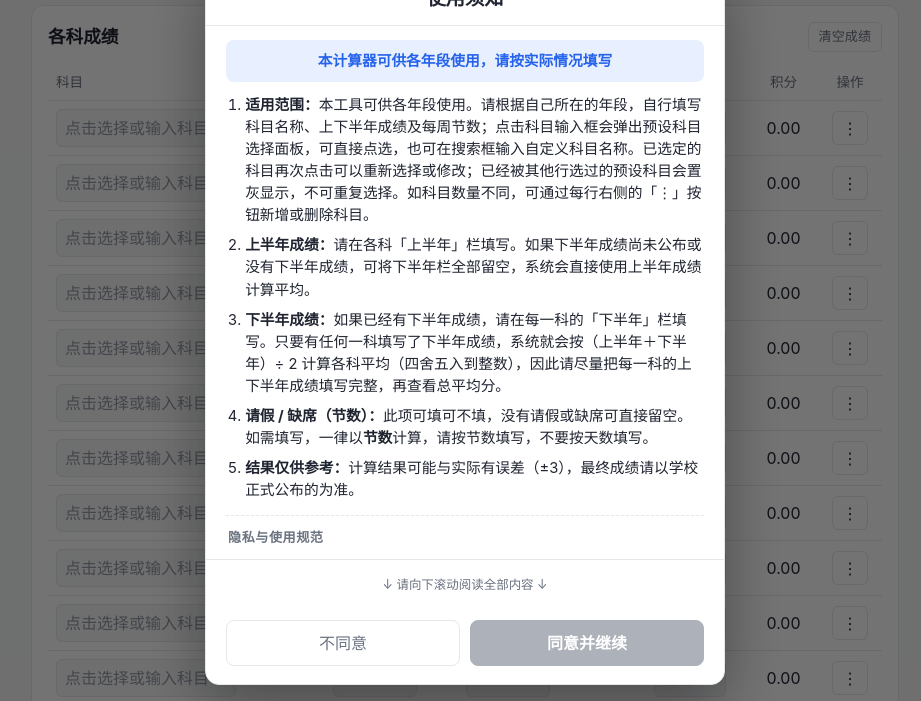
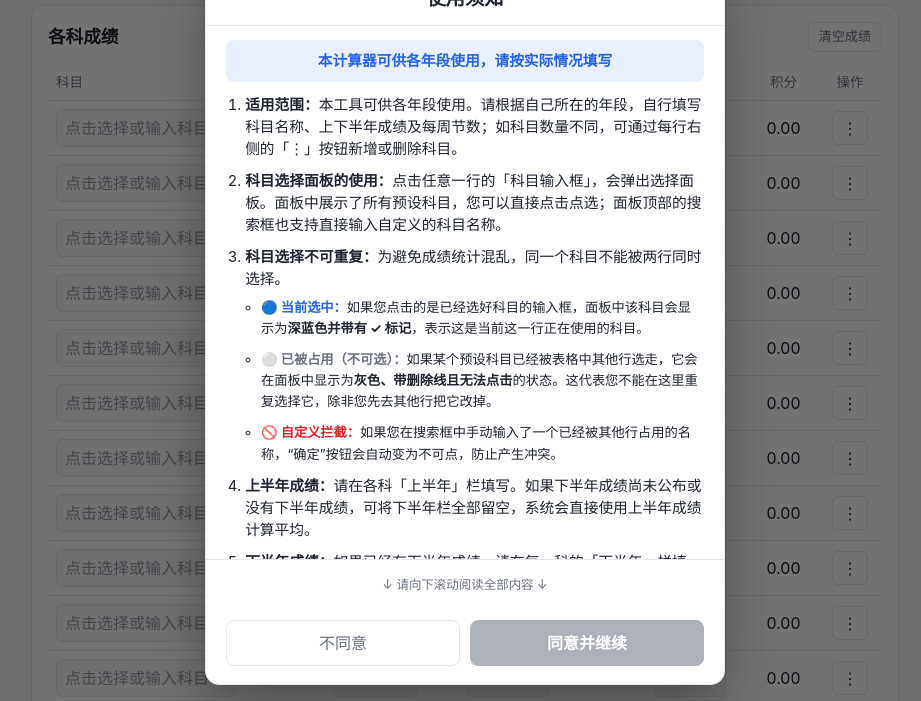
Before and after one commit to DylanLaw1123/mark-calculator, a plain HTML site: page index.html in a window 1280 px wide. Shown: the part 75-776 px from the top of the page, without its empty margins (175-1096 px from the left). Drawn offline with Linux system fonts and the light colour scheme.

Commit message:
Update index.html

```diff
--- a/index.html
+++ b/index.html
@@ -190,7 +190,7 @@ footer a { color: var(--accent); cursor: pointer; text-decoration: underline; }
   border-radius: 8px; padding: 10px 12px; margin-bottom: 12px; font-weight: 600; text-align: center;
 }
 .terms-body ol { margin: 0; padding-left: 1.3em; }
-.terms-body li { margin-bottom: 8px; }
+.terms-body li { margin-bottom: 10px; }
 .terms-body li b { color: var(--text); }
 .terms-section {
   margin-top: 14px;
@@ -230,7 +230,7 @@ footer a { color: var(--accent); cursor: pointer; text-decoration: underline; }
   margin: 0;
 }
 
-/* ===== 科目选择面板 ===== */
+/* 科目选择面板 */
 .subject-picker-mask {
   position: fixed; inset: 0; z-index: 120;
   background: rgba(0, 0, 0, .5);
@@ -285,7 +285,6 @@ footer a { color: var(--accent); cursor: pointer; text-decoration: underline; }
   border-color: var(--accent);
 }
 
-/* 当前正在编辑的这一行已选中的科目：深色高亮 + 勾号 */
 .picker-item.current-selected {
   background: var(--accent);
   color: #fff;
@@ -298,7 +297,6 @@ footer a { color: var(--accent); cursor: pointer; text-decoration: underline; }
   font-weight: 700;
 }
 
-/* 已被其他行选走（不可再选）的科目：置灰、禁用 */
 .picker-item.used-disabled {
   background: var(--bg);
   color: var(--muted);
@@ -504,7 +502,15 @@ footer a { color: var(--accent); cursor: pointer; text-decoration: underline; }
     <div class="terms-body" id="termsBody">
       <div class="scope">本计算器可供各年段使用，请按实际情况填写</div>
       <ol>
-        <li><b>适用范围：</b>本工具可供各年段使用。请根据自己所在的年段，自行填写科目名称、上下半年成绩及每周节数；点击科目输入框会弹出预设科目选择面板，可直接点选，也可在搜索框输入自定义科目名称。已选定的科目再次点击可以重新选择或修改；已经被其他行选过的预设科目会置灰显示，不可重复选择。如科目数量不同，可通过每行右侧的「⋮」按钮新增或删除科目。</li>
+        <li><b>适用范围：</b>本工具可供各年段使用。请根据自己所在的年段，自行填写科目名称、上下半年成绩及每周节数；如科目数量不同，可通过每行右侧的「⋮」按钮新增或删除科目。</li>
+        <li><b>科目选择面板的使用：</b>点击任意一行的「科目输入框」，会弹出选择面板。面板中展示了所有预设科目，您可以直接点击点选；面板顶部的搜索框也支持直接输入自定义的科目名称。</li>
+        <li><b>科目选择不可重复：</b>为避免成绩统计混乱，同一个科目不能被两行同时选择。
+          <ul style="margin-top: 6px; padding-left: 1.2em; font-size: .9em; line-height: 1.6;">
+            <li><span style="color: var(--accent); font-weight: bold;">🔵 当前选中：</span>如果您点击的是已经选好科目的输入框，面板中该科目会显示为<b>深蓝色并带有 ✓ 标记</b>，表示这是当前这一行正在使用的科目。</li>
+            <li style="margin-top: 4px;"><span style="color: var(--muted); font-weight: bold;">⚪ 已被占用（不可选）：</span>如果某个预设科目已经被表格中其他行选走，它会在面板中显示为<b>灰色、带删除线且无法点击</b>的状态。这代表您不能在这里重复选择它，除非您先去其他行把它改掉。</li>
+            <li style="margin-top: 4px;"><span style="color: var(--danger); font-weight: bold;">🚫 自定义拦截：</span>如果您在搜索框中手动输入了一个已经被其他行占用的名称，“确定”按钮会自动变为不可点，防止产生冲突。</li>
+          </ul>
+        </li>
         <li><b>上半年成绩：</b>请在各科「上半年」栏填写。如果下半年成绩尚未公布或没有下半年成绩，可将下半年栏全部留空，系统会直接使用上半年成绩计算平均。</li>
         <li><b>下半年成绩：</b>如果已经有下半年成绩，请在每一科的「下半年」栏填写。只要有任何一科填写了下半年成绩，系统就会按（上半年＋下半年）÷ 2 计算各科平均（四舍五入到整数），因此请尽量把每一科的上下半年成绩填写完整，再查看总平均分。</li>
         <li><b>请假 / 缺席（节数）：</b>此项可填可不填，没有请假或缺席可直接留空。如需填写，一律以<b>节数</b>计算，请按节数填写，不要按天数填写。</li>
@@ -512,7 +518,7 @@ footer a { color: var(--accent); cursor: pointer; text-decoration: underline; }
       </ol>
       <div class="terms-section">
         <p class="terms-section-title">隐私与使用规范</p>
-        <ol start="6">
+        <ol start="8">
           <li><b>数据隐私：</b>你输入的所有成绩和请假数据只保存在你自己的浏览器中，不会上传到任何服务器。清除浏览器数据后将一并丢失。</li>
           <li><b>正确使用：</b>请如实填写数据，不得将本工具用于伪造、篡改成绩等用途。</li>
           <li><b>免责声明：</b>因输入错误、规则变动或使用本工具所产生的任何后果，由使用者自行承担。</li>
@@ -617,7 +623,6 @@ const pickerSearchInput = $("pickerSearchInput");
 const pickerConfirmBtn = $("pickerConfirmBtn");
 const pickerCancelBtn = $("pickerCancelBtn");
 
-// 收集“其他行”已经使用的科目名称（用于禁用）
 function getUsedSubjectNames(excludeSubjectId) {
   const used = new Set();
   subjects.forEach((s) => {
@@ -629,7 +634,6 @@ function getUsedSubjectNames(excludeSubjectId) {
 }
 
 function renderPickerItems(filterText = "") {
-  // 如果 filterText 为空，显示全部；否则根据关键词过滤
   const keyword = filterText.trim().toLowerCase();
   const filtered = keyword
     ? PRESET_SUBJECTS.filter((name) => name.toLowerCase().includes(keyword))
@@ -665,7 +669,6 @@ function renderPickerItems(filterText = "") {
       } else {
         btn.addEventListener("click", () => {
           pickerSearchInput.value = name;
-          // 点选后不过滤列表，仍然显示全部（保持您要求的能看到其他选项）
           renderPickerItems("");
           pickerConfirmBtn.focus();
         });
@@ -699,7 +702,6 @@ function openSubjectPicker(inputEl, subjectId) {
   currentPickerSubjectId = subjectId;
   pickerSelectedValue = inputEl.value.trim() || "";
   pickerSearchInput.value = pickerSelectedValue;
-  // 打开面板时，如果是预设科目，显示全部列表（不清空搜索框）
   renderPickerItems("");
   pickerMask.classList.add("show");
   document.body.classList.add("locked");
@@ -740,7 +742,6 @@ pickerMask.addEventListener("click", (e) => {
 pickerCancelBtn.addEventListener("click", closeSubjectPicker);
 pickerConfirmBtn.addEventListener("click", confirmSubjectPicker);
 pickerSearchInput.addEventListener("input", () => {
-  // 用户手动输入时，根据输入内容过滤列表
   renderPickerItems(pickerSearchInput.value);
 });
 pickerSearchInput.addEventListener("keydown", (e) => {
```
